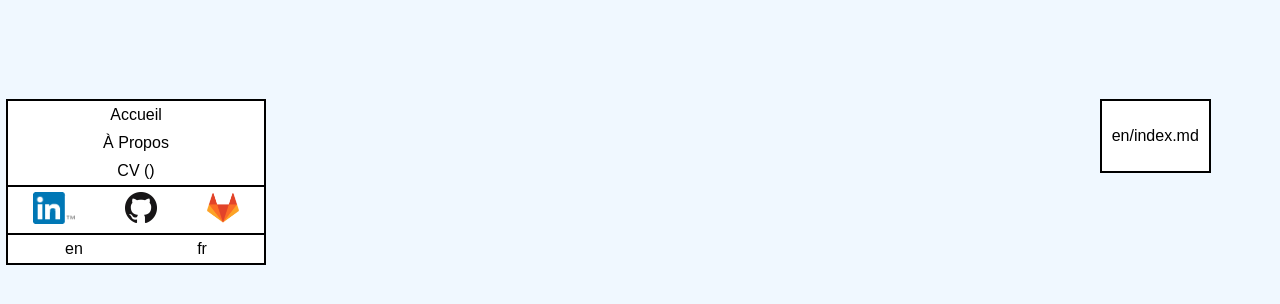
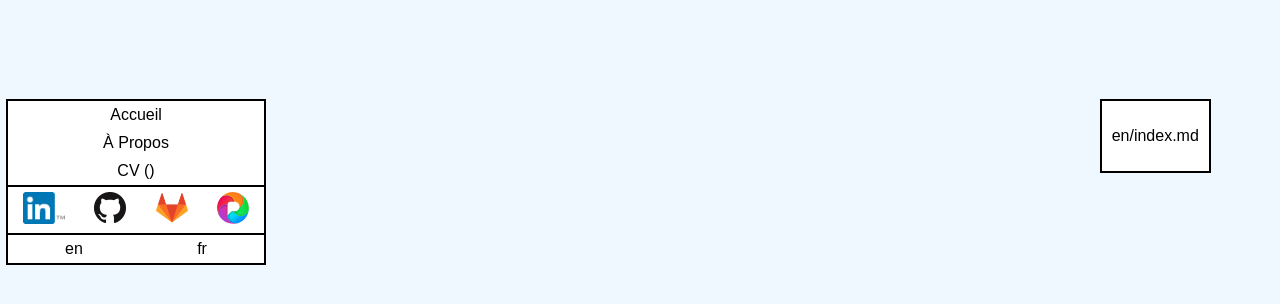
Before and after one commit to JRegimbal/JRegimbal.github.io, a Jekyll site: the page built from index.md, in a window 1280 px wide. Shown: the top 304 px of the page. Built offline with Jekyll 4.4.1, drawn with Linux system fonts in a browser that asks for light colours; our own code applies the rules of GitHub Pages for plain Markdown files.

Commit message:
Add link to pixelfed account.

```diff
--- a/_layouts/default.html
+++ b/_layouts/default.html
@@ -42,6 +42,9 @@
           <a href="https://gitlab.com/JRegimbal" target="_blank" style="flex-grow:1;">
             <img src="{{ "/assets/gitlab.png" | prepend: site.baseurl }}" alt="GitLab" height="32" width="32">
           </a>
+          <a href="https://pixelfed.social/jules" target="_blank" style="flex-grow: 1;">
+            <img src="{{ "/assets/pixelfed.svg" | prepend: site.baseurl }}" alt="Pixelfed" height="32" width="32">
+          </a>
         </li>
         <li style="display: flex">
           <a {% if page.lang == "en" %} class="active" {% else %} href="{{ page.alternate | prepend: site.baseurl }}" {% endif %} style="flex-grow: 1;">en</a>
```
Also changed, not shown: assets/pixelfed.svg (added).
